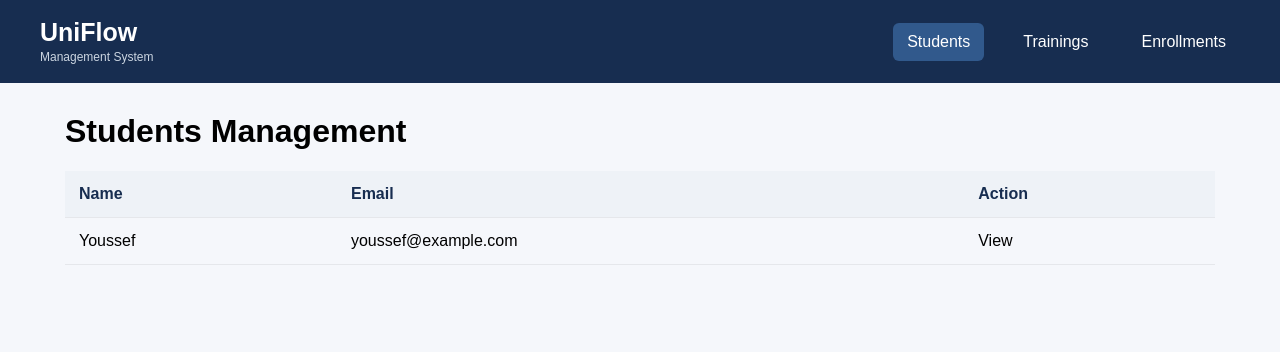
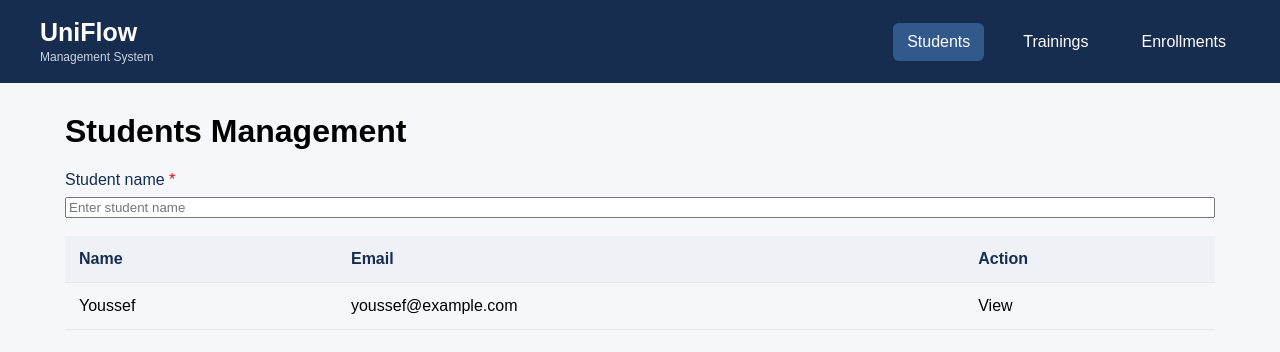
Before and after one commit to AnasGabbadi/uniflow, an Angular app in the folder frontend/: page /students in a window 1280 px wide. Shown: the top 352 px of the page. Built offline with nearby package versions, Linux system fonts and the light colour scheme.

Commit message:
fix: complete students page UI integration

```diff
--- a/frontend/src/app/components/shared/ui-form-field/ui-form-field.html
+++ b/frontend/src/app/components/shared/ui-form-field/ui-form-field.html
@@ -1,11 +1,15 @@
 
-<label class="form-field">
-  <span>
+<div class="form-field">
+  <label
+    class="form-field-label"
+    [attr.for]="controlId">
+
     {{ label }}
+
     @if (required) {
-      <span class="required">*</span>
+      <span class="required" aria-hidden="true">*</span>
     }
-  </span>
+  </label>
 
   <ng-content></ng-content>
-</label>
+</div>
--- a/frontend/src/app/components/shared/ui-form-field/ui-form-field.ts
+++ b/frontend/src/app/components/shared/ui-form-field/ui-form-field.ts
@@ -10,4 +10,5 @@ import { Component, Input } from '@angular/core';
 export class UiFormField {
   @Input() label = '';
   @Input() required = false;
+  @Input() controlId = '';
 }
--- a/frontend/src/app/pages/students/students.html
+++ b/frontend/src/app/pages/students/students.html
@@ -1,5 +1,21 @@
+
 <h1>Students Management</h1>
 
+<!-- Student Form Field -->
+<app-ui-form-field
+  label="Student name"
+  controlId="studentName"
+  [required]="true">
+
+  <input
+    id="studentName"
+    type="text"
+    required
+    placeholder="Enter student name" />
+
+</app-ui-form-field>
+
+<!-- Students Table -->
 <app-ui-table
   [columns]="columns"
   [rows]="students">
--- a/frontend/src/app/pages/students/students.ts
+++ b/frontend/src/app/pages/students/students.ts
@@ -1,10 +1,12 @@
+
 import { Component } from '@angular/core';
 import { UiTable } from '../../components/shared/ui-table/ui-table';
+import { UiFormField } from '../../components/shared/ui-form-field/ui-form-field';
 
 @Component({
   selector: 'app-students',
   standalone: true,
-  imports: [UiTable],
+  imports: [UiTable, UiFormField],
   templateUrl: './students.html'
 })
 export class Students {
```
Also changed, not shown: frontend/src/app/components/shared/confirmation-dialog/confirmation-dialog.ts (+6 -16 lines).
